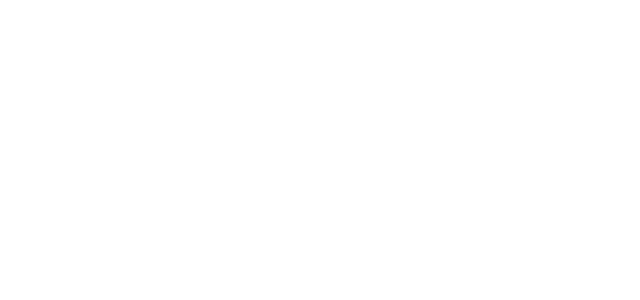
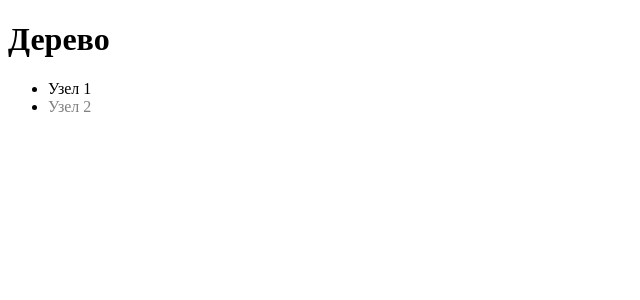
Before and after one commit to korolknopok/angular-tree-task, an Angular app: page / in a window 1280 px wide. Shown: the top 300 px of the page, without its empty margins (0-640 px from the left). Built offline with nearby package versions, Linux system fonts and the light colour scheme.

Commit message:
feature(drawing-tree): drawing tree
Co-authored-by: Артём <fedor.artem.ivanov@mail.ru>

```diff
--- a/src/app/app.component.html
+++ b/src/app/app.component.html
@@ -0,0 +1,2 @@
+<h1>Дерево</h1>
+<app-tree [nodes]="treeNodes"></app-tree>
--- a/src/app/app.component.ts
+++ b/src/app/app.component.ts
@@ -1,4 +1,5 @@
 import { Component } from '@angular/core';
+import {TreeNode} from './tree-node';
 
 @Component({
   selector: 'app-root',
@@ -7,5 +8,8 @@
   styleUrl: './app.component.scss'
 })
 export class AppComponent {
-  title = 'angular-tree-task';
+  treeNodes: TreeNode[] = [
+    { id: 1, title: "Узел 1", is_deleted: false, children: [] },
+    { id: 2, title: "Узел 2", is_deleted: true, children: [] }
+  ];
 }
--- a/src/app/app.module.ts
+++ b/src/app/app.module.ts
@@ -2,10 +2,12 @@
 import { BrowserModule } from '@angular/platform-browser';
 
 import { AppComponent } from './app.component';
+import { TreeComponent } from './tree/tree.component';
 
 @NgModule({
   declarations: [
-    AppComponent
+    AppComponent,
+    TreeComponent
   ],
   imports: [
     BrowserModule
--- /dev/null
+++ b/src/app/tree/tree.component.html
@@ -0,0 +1,7 @@
+<ul>
+  <li *ngFor="let node of nodes">
+    <div class="node" [class.deleted]="node.is_deleted">
+      {{ node.title }}
+    </div>
+  </li>
+</ul>
--- /dev/null
+++ b/src/app/tree/tree.component.scss
@@ -0,0 +1,8 @@
+.ul {
+  list-style: none;
+  padding-left: 20px;
+}
+
+.node.deleted {
+  color: gray;
+}
```
Also changed, not shown: src/app/tree/tree.component.ts (added, +12 -0 lines).
